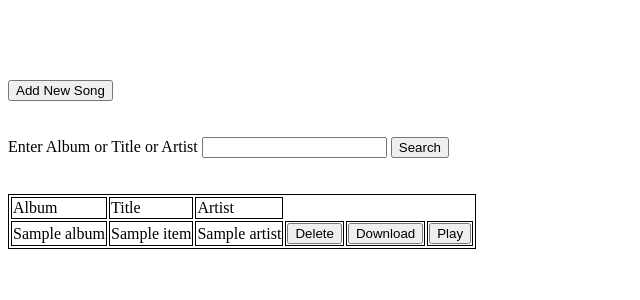
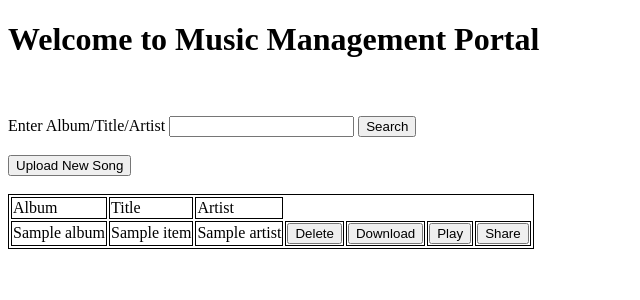
Before and after one commit to kamilkhan/music_management, a Flask app: template templates/home.html in a window 1280 px wide. Shown: the top 300 px of the page, without its empty margins (0-640 px from the left). Run offline with Flask 2, Linux system fonts and the light colour scheme; the template is opened without the code that fills it: most values are stand-ins (such as "Sample title", 1, 10 or a date in 2020).

Commit message:
Some error handling

```diff
--- a/app.py
+++ b/app.py
@@ -22,16 +22,18 @@ def search():
     if search_token == '':
         return redirect("/home", code=302)
     conn = sqlite3.connect('music')
-    query = "SELECT album,title,artist,file_name,uuid from songs where album = '" + search_token + "'"
+    query = "select album,title,artist,file_name,uuid from songs where album = '" + search_token \
+            + "' or title = '" + search_token + "' or artist = '" + search_token + "'"
+    print(query)
     cursor = conn.execute(query)
     items = make_items(cursor)
     conn.close()
-    return render_template('home.html', items=items)
+    return render_template('home.html', items=items, search_text = search_token)
 
 
 @app.route("/")
 def root():
-    return "<p>Welcome to Music Management, Sharing and Streaming Application</p>"
+    return redirect("/home", code=302)
 
 
 @app.route('/upload_song_form')
@@ -43,18 +45,19 @@ def upload_form():
 def upload():
     if request.method == 'POST':
         d = request.files
-        if d.get("filename") is None:
-            return render_template("error_page.html", an_optional_message="Error uploading file")
-        album= request.form.get('album')
+        album = request.form.get('album')
         title = request.form.get('title')
         artist = request.form.get('artist')
         f = d.get('filename')
         fname = f.filename
+        if album == '' and title == '' and artist == "":
+            return render_template("upload_song_form.html", error_message="Please enter either album or title or artist")
+        if fname == '':
+            return render_template("upload_song_form.html", error_message = "Please select Audio File")
         f.save(os.getcwd() + "/songs/"+fname)
         conn = sqlite3.connect('music')
         cur = conn.cursor()
         cur.execute("INSERT INTO songs (uuid,album,title,artist,file_name) values (?,?,?,?,?)",(str(uuid.uuid1()),album, title, artist, fname))
-
         conn.commit()
         conn.close()
     return redirect("/home", code=302)
--- a/templates/home.html
+++ b/templates/home.html
@@ -9,20 +9,19 @@ table, th, td {
 </style>
 </head>
 <body>
-<br><br><br><br>
-<form action="/upload_song_form">
-    <input type="submit" value = "Add New Song"/>
-</form>
-
+<h1> Welcome to Music Management Portal</h1>
 <br><br>
 <form action="/search" method="post">
-    Enter Album or Title or Artist
-    <input type="text" name="search" value = ""/>
+    Enter Album/Title/Artist
+    <input type="text" name="search" value = "{{search_text}}" />
     <input type="submit" value = "Search"/>
 </form>
 
-
-<br><br>
+<br>
+<form action="/upload_song_form">
+    <input type="submit" value = "Upload New Song"/>
+</form>
+<br>
 <table>
     <tr><td>Album</td><td>Title</td><td>Artist</td></tr>
 {% for item in items %}
@@ -46,6 +45,11 @@ table, th, td {
             <input button type="submit" value = "Play"/>
         </form>
     </td>
+    <td>
+        <form action="/share/{{item.fname}}" method="get">
+            <input button type="submit" value = "Share"/>
+        </form>
+    </td>
  </TR>
 {% endfor %}
 </table>
```
Also changed, not shown: templates/upload_song_form.html (+6 -2 lines).
